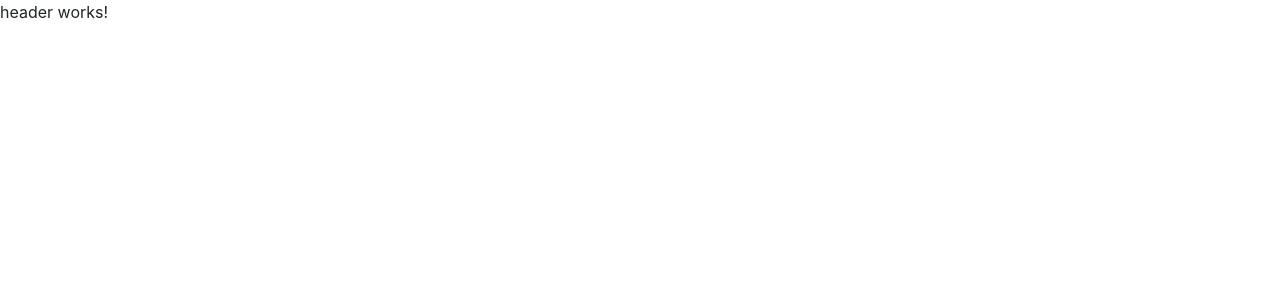
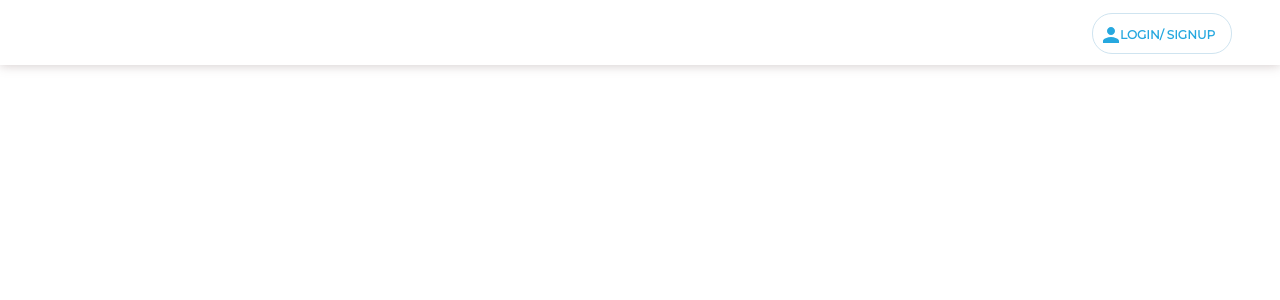
Before and after one commit to marshs2/web-water, an Angular app: page / in a window 1280 px wide. Shown: the top 300 px of the page. Built offline with nearby package versions, Linux system fonts and the light colour scheme.

Commit message:
Header component

```diff
--- a/src/app/core/header/header.component.html
+++ b/src/app/core/header/header.component.html
@@ -1,3 +1,15 @@
-<p>
+<!-- <p>
   header works!
-</p>
+</p> -->
+<div class="container-fluid headerContainer m0 pad0">
+  <div class="row">
+      <!-- <button class="btn btn-primary">Signup</button> -->
+      <!-- Login / Sign up Button -->
+      <div class="offset-10 col-2">
+        <div class="loginSignUpBtn">
+            <img src="../../../assets/person.svg" />
+            <span class="text">login/ signup</span>
+        </div>
+    </div>
+  </div>
+</div>
--- a/src/app/core/header/header.component.scss
+++ b/src/app/core/header/header.component.scss
@@ -0,0 +1,48 @@
+.m0{
+    margin: 0 !important;
+}
+
+.pad0{
+    padding: 0 !important;
+}
+
+.headerContainer{
+    height: 65px;
+    box-shadow: 0px 1px 10px #92818161;
+
+    .row{
+      padding: 1% 0;
+      height: 100%;
+    }
+}
+
+
+.loginSignUpBtn {
+    max-width: 140px;
+    border: 1px solid #CFE4F0;
+    padding: 4% 5%;
+    border-radius: 20px;
+
+    .img{
+        padding: 2% 0;
+    }
+
+    .text{
+        font-family: 'Montserrat';
+        text-transform: uppercase;
+        font-weight: 600;
+        font-size: 12px;
+        color: #26A8DF;
+    }
+}
+
+.loginSignUpBtn:hover{
+    box-shadow: 0px 0px 10px #3988b5;
+    padding: 5% 5%;
+}
+
+.loginSignUpBtn:active{
+    box-shadow: 0px 0px 10px #3988b5;
+    padding:4% 5%;
+    margin-bottom: 2%;
+}
--- a/src/index.html
+++ b/src/index.html
@@ -7,6 +7,7 @@
 
   <meta name="viewport" content="width=device-width, initial-scale=1">
   <link rel="icon" type="image/x-icon" href="favicon.ico">
+  <link href="https://fonts.googleapis.com/css?family=Montserrat" rel="stylesheet">
 </head>
 <body>
   <app-root></app-root>
```
Also changed, not shown: src/assets/person.svg (added).
